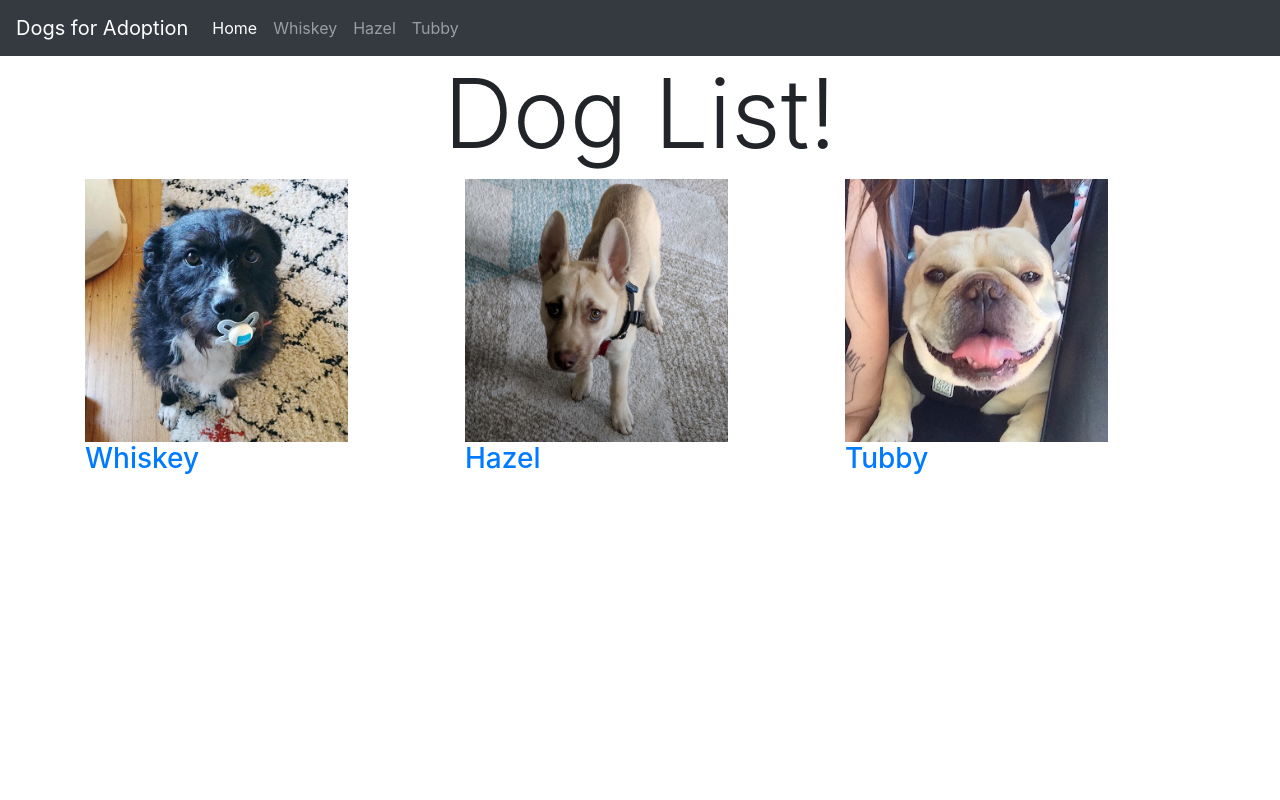
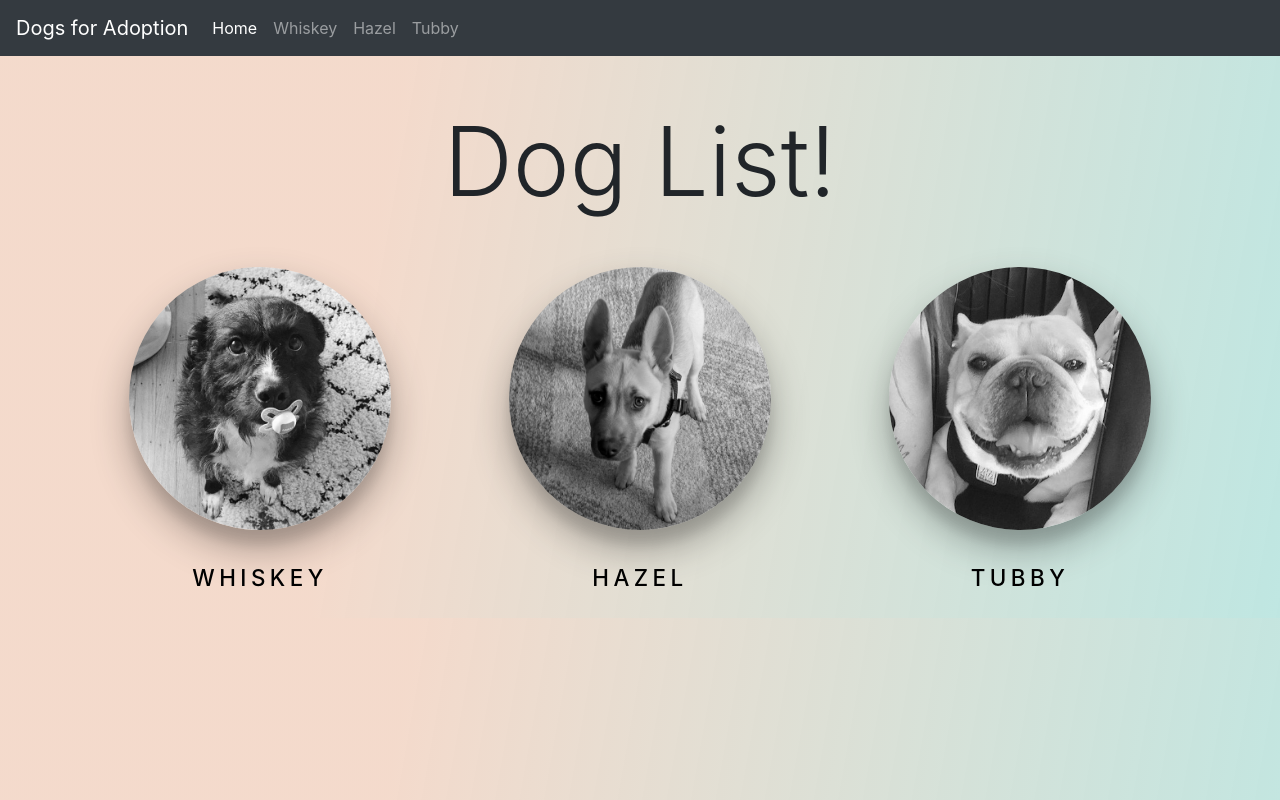
Before and after one commit to jawadahmedtaj/dog-finder, a React (Create React App) app: page /dogs in a window 1280 px wide. Built offline with nearby package versions, Linux system fonts and the light colour scheme.

Commit message:
completed with style

```diff
--- a/src/DogDetails.css
+++ b/src/DogDetails.css
@@ -1,3 +1,16 @@
 .DogDetails img {
   width: 100%;
 }
+
+.DogDetails-card {
+  box-shadow: 0 19px 38px rgba(0, 0, 0, 0.3), 0 15px 12px rgba(0, 0, 0, 0.1);
+}
+
+.DogDetails-card img {
+  filter: grayscale();
+  transition: 0.4s filter ease;
+}
+
+.DogDetails-card:hover img {
+  filter: none;
+}
--- a/src/DogList.css
+++ b/src/DogList.css
@@ -1,3 +1,45 @@
 .Dog img {
   width: 75%;
+  filter: grayscale();
+  border-radius: 50%;
+  box-shadow: 0 19px 38px rgba(0, 0, 0, 0.3), 0 15px 12px rgba(0, 0, 0, 0.1);
+  transition: 0.4s filter ease;
 }
+
+.Dog:hover img {
+  filter: none;
+}
+
+.Dog .underline {
+  text-decoration: none;
+  border: 4px solid transparent;
+  display: inline-block;
+  vertical-align: top;
+  line-height: 36px;
+  text-transform: uppercase;
+  color: black;
+  letter-spacing: 0.2em;
+  text-align: center;
+  font-size: 1.4rem;
+  margin: 10px;
+  position: relative;
+}
+
+.underline::after {
+  width: 0%;
+  height: 4px;
+  display: block;
+  background-color: #fff;
+  content: " ";
+  position: absolute;
+  top: 34px;
+  left: 50%;
+  transition: left 0.4s cubic-bezier(0.215, 0.61, 0.355, 1),
+    width 0.4s cubic-bezier(0.215, 0.61, 0.355, 1);
+}
+
+.Dog:hover .underline::after {
+  width: 100%;
+  top: 34px;
+  left: 0px;
+}
--- a/src/DogList.js
+++ b/src/DogList.js
@@ -7,14 +7,16 @@
   render() {
     return (
       <div className="DogList">
-        <h1 className="display-1 text-center">Dog List!</h1>
+        <h1 className="display-1 text-center my-5">Dog List!</h1>
 
         <div className="row">
           {this.props.dogs.map(d => (
-            <div className="Dog col-lg-4" key={d.name}>
+            <div className="Dog col-lg-4 text-center" key={d.name}>
               <img src={d.src} alt={d.name} />
-              <h3>
-                <Link to={`/dogs/${d.name}`}>{d.name}</Link>
+              <h3 className="mt-3">
+                <Link className="underline" to={`/dogs/${d.name}`}>
+                  {d.name}
+                </Link>
               </h3>
             </div>
           ))}
--- a/src/index.css
+++ b/src/index.css
@@ -1,13 +1,18 @@
+@import url("https://fonts.googleapis.com/css?family=Source+Sans+Pro:200,400&display=swap");
+
 body {
   margin: 0;
-  font-family: -apple-system, BlinkMacSystemFont, 'Segoe UI', 'Roboto', 'Oxygen',
-    'Ubuntu', 'Cantarell', 'Fira Sans', 'Droid Sans', 'Helvetica Neue',
-    sans-serif;
+  font-family: "Source Sans Pro";
   -webkit-font-smoothing: antialiased;
   -moz-osx-font-smoothing: grayscale;
+  background: linear-gradient(
+    100deg,
+    rgba(241, 209, 191, 0.8) 30%,
+    #b0eae8 120%
+  );
 }
 
 code {
-  font-family: source-code-pro, Menlo, Monaco, Consolas, 'Courier New',
+  font-family: source-code-pro, Menlo, Monaco, Consolas, "Courier New",
     monospace;
 }
```
